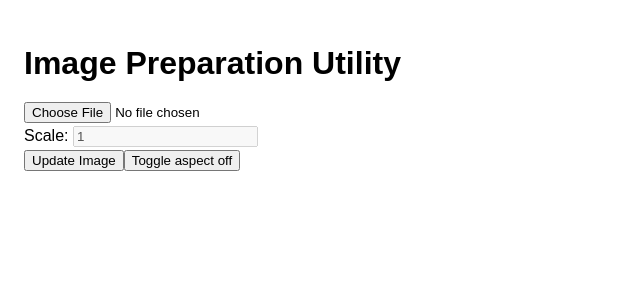
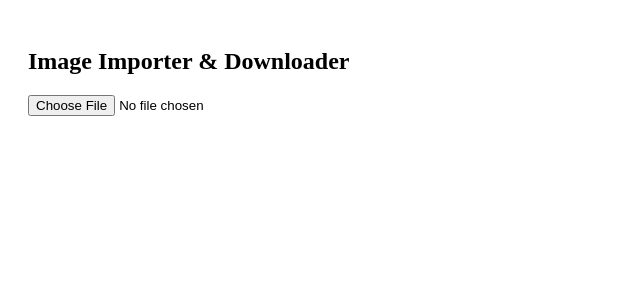
Before and after one commit to wylyon/image-prep, a React (Create React App) app: page / in a window 1280 px wide. Shown: the top 300 px of the page, without its empty margins (0-640 px from the left). Built offline with nearby package versions, Linux system fonts and the light colour scheme.

Commit message:
replace with image upload and download

```diff
--- a/src/App.tsx
+++ b/src/App.tsx
@@ -1,276 +1,70 @@
-import React, { useState, useRef } from "react";
+import React, { useState, ChangeEvent } from "react";
 
-import ReactCrop, {
-  centerCrop,
-  makeAspectCrop,
-  Crop,
-  PixelCrop,
-  convertToPixelCrop,
-} from "react-image-crop";
-import { canvasPreview } from "./canvasPreview";
-import { useDebounceEffect } from "./useDebounceEffect";
+const ImageHandler: React.FC = () => {
+  const [imageSrc, setImageSrc] = useState<string | null>(null);
+  const [fileName, setFileName] = useState<string>("downloaded-image");
 
-import "react-image-crop/dist/ReactCrop.css";
+  // Handle image import/upload
+  const handleImageUpload = (e: ChangeEvent<HTMLInputElement>) => {
+    const file = e.target.files?.[0];
+    if (file && file.type.startsWith("image/")) {
+      setFileName(file.name);
+      const reader = new FileReader();
+      reader.onload = () => {
+        setImageSrc(reader.result as string);
+      };
+      reader.readAsDataURL(file); // Convert file to base64 string for display
+    }
+  };
 
-// This is to demonstate how to make and center a % aspect crop
-// which is a bit trickier so we use some helper functions.
-function centerAspectCrop(
-  mediaWidth: number,
-  mediaHeight: number,
-  aspect: number
-) {
-  return centerCrop(
-    makeAspectCrop(
-      {
-        unit: "%",
-        width: 90,
-      },
-      aspect,
-      mediaWidth,
-      mediaHeight
-    ),
-    mediaWidth,
-    mediaHeight
-  );
-}
-
-export default function App() {
-  const [imgSrc, setImgSrc] = useState("");
-  const previewCanvasRef = useRef<HTMLCanvasElement>(null);
-  const imgRef = useRef<HTMLImageElement>(null);
-  const hiddenAnchorRef = useRef<HTMLAnchorElement>(null);
-  const blobUrlRef = useRef("");
-  const [crop, setCrop] = useState<Crop>();
-  const [completedCrop, setCompletedCrop] = useState<PixelCrop>();
-  const [scale, setScale] = useState(1);
-  const [rotate, setRotate] = useState(0);
-  const [aspect, setAspect] = useState<number | undefined>(16 / 9);
-
-  function onSelectFile(e: React.ChangeEvent<HTMLInputElement>) {
-    if (e.target.files && e.target.files.length > 0) {
-      setCrop(undefined); // Makes crop preview update between images.
-      const reader = new FileReader();
-      reader.addEventListener("load", () =>
-        setImgSrc(reader.result?.toString() || "")
-      );
-      reader.readAsDataURL(e.target.files[0]);
-    }
-  }
-
-  async function handleUpdateImageClick() {
-    const image = imgRef.current;
-    const previewCanvas = previewCanvasRef.current;
-    if (!image || !previewCanvas || !completedCrop) {
-      throw new Error("Crop canvas does not exist");
-    }
-
-    // This will size relative to the uploaded image
-    // size. If you want to size according to what they
-    // are looking at on screen, remove scaleX + scaleY
-    const scaleX = image.naturalWidth / image.width;
-    const scaleY = image.naturalHeight / image.height;
-
-    const offscreen = new OffscreenCanvas(
-      completedCrop.width * scaleX,
-      completedCrop.height * scaleY
-    );
-    const ctx = offscreen.getContext("2d");
-    if (!ctx) {
-      throw new Error("No 2d context");
-    }
-
-    ctx.drawImage(
-      previewCanvas,
-      0,
-      0,
-      previewCanvas.width,
-      previewCanvas.height,
-      0,
-      0,
-      offscreen.width,
-      offscreen.height
-    );
-    // You might want { type: "image/jpeg", quality: <0 to 1> } to
-    // reduce image size
-    const blob = await offscreen.convertToBlob({
-      type: "image/png",
-    });
-
-    if (blobUrlRef.current) {
-      URL.revokeObjectURL(blobUrlRef.current);
-    }
-    blobUrlRef.current = URL.createObjectURL(blob);
-    setImgSrc(blobUrlRef.current);
-  }
-
-  function onImageLoad(e: React.SyntheticEvent<HTMLImageElement>) {
-    if (aspect) {
-      const { width, height } = e.currentTarget;
-      setCrop(centerAspectCrop(width, height, aspect));
-    }
-  }
-
-  async function onDownloadCropClick() {
-    const image = imgRef.current;
-    const previewCanvas = previewCanvasRef.current;
-    if (!image || !previewCanvas || !completedCrop) {
-      throw new Error("Crop canvas does not exist");
-    }
-
-    // This will size relative to the uploaded image
-    // size. If you want to size according to what they
-    // are looking at on screen, remove scaleX + scaleY
-    const scaleX = image.naturalWidth / image.width;
-    const scaleY = image.naturalHeight / image.height;
-
-    const offscreen = new OffscreenCanvas(
-      completedCrop.width * scaleX,
-      completedCrop.height * scaleY
-    );
-    const ctx = offscreen.getContext("2d");
-    if (!ctx) {
-      throw new Error("No 2d context");
-    }
-
-    ctx.drawImage(
-      previewCanvas,
-      0,
-      0,
-      previewCanvas.width,
-      previewCanvas.height,
-      0,
-      0,
-      offscreen.width,
-      offscreen.height
-    );
-    // You might want { type: "image/jpeg", quality: <0 to 1> } to
-    // reduce image size
-    const blob = await offscreen.convertToBlob({
-      type: "image/png",
-    });
-
-    if (blobUrlRef.current) {
-      URL.revokeObjectURL(blobUrlRef.current);
-    }
-    blobUrlRef.current = URL.createObjectURL(blob);
-
-    if (hiddenAnchorRef.current) {
-      hiddenAnchorRef.current.href = blobUrlRef.current;
-      hiddenAnchorRef.current.click();
-    }
-  }
-
-  useDebounceEffect(
-    async () => {
-      if (
-        completedCrop?.width &&
-        completedCrop?.height &&
-        imgRef.current &&
-        previewCanvasRef.current
-      ) {
-        // We use canvasPreview as it's much faster than imgPreview.
-        canvasPreview(
-          imgRef.current,
-          previewCanvasRef.current,
-          completedCrop,
-          scale,
-          rotate
-        );
-      }
-    },
-    100,
-    [completedCrop, scale, rotate]
-  );
-
-  function handleToggleAspectClick() {
-    if (aspect) {
-      setAspect(undefined);
-    } else {
-      setAspect(16 / 9);
-
-      if (imgRef.current) {
-        const { width, height } = imgRef.current;
-        const newCrop = centerAspectCrop(width, height, 16 / 9);
-        setCrop(newCrop);
-        // Updates the preview
-        setCompletedCrop(convertToPixelCrop(newCrop, width, height));
-      }
-    }
-  }
+  // Handle image download
+  const handleDownload = () => {
+    if (!imageSrc) return;
+    const link = document.createElement("a");
+    link.href = imageSrc;
+    link.download = `copy-${fileName}`;
+    document.body.appendChild(link);
+    link.click();
+    document.body.removeChild(link);
+  };
 
   return (
-    <div className="App">
-      <div className="Crop-Controls">
-        <h1>Image Preparation Utility</h1>
-        <h2></h2>
-        <input type="file" accept="image/*" onChange={onSelectFile} />
-        <div>
-          <label htmlFor="scale-input">Scale: </label>
-          <input
-            id="scale-input"
-            type="number"
-            step="0.1"
-            value={scale}
-            disabled={!imgSrc}
-            onChange={(e) => setScale(Number(e.target.value))}
+    <div style={{ padding: "20px" }}>
+      <h2>Image Importer & Downloader</h2>
+
+      {/* File Input */}
+      <input
+        type="file"
+        accept="image/*"
+        onChange={handleImageUpload}
+        style={{ marginBottom: "20px" }}
+      />
+
+      {/* Image Display */}
+      {imageSrc && (
+        <div style={{ marginTop: "20px" }}>
+          <h3>Preview:</h3>
+          <img
+            src={imageSrc}
+            alt="Uploaded Preview"
+            style={{
+              transform: "scale(1)",
+              transformOrigin: "top left",
+              marginBottom: "400px", // Add extra margin as scaling doesn't push other content down
+            }}
           />
+          <div style={{ marginTop: "10px" }}>
+            <button
+              onClick={handleDownload}
+              style={{ padding: "10px 20px", cursor: "pointer" }}
+            >
+              Download Image
+            </button>
+          </div>
         </div>
-        <div>
-          <button onClick={handleUpdateImageClick}>Update Image</button>
-          <button onClick={handleToggleAspectClick}>
-            Toggle aspect {aspect ? "off" : "on"}
-          </button>
-        </div>
-      </div>
-      {!!imgSrc && (
-        <ReactCrop
-          crop={crop}
-          onChange={(_, percentCrop) => setCrop(percentCrop)}
-          onComplete={(c) => setCompletedCrop(c)}
-          aspect={aspect}
-          // minWidth={400}
-          minHeight={100}
-          // circularCrop
-        >
-          <img
-            ref={imgRef}
-            alt="Crop me"
-            src={imgSrc}
-            style={{ transform: `scale(${scale}) rotate(${rotate}deg)` }}
-            onLoad={onImageLoad}
-          />
-        </ReactCrop>
-      )}
-      {!!completedCrop && (
-        <>
-          <div>
-            <canvas
-              ref={previewCanvasRef}
-              style={{
-                border: "1px solid black",
-                objectFit: "contain",
-                width: completedCrop.width,
-                height: completedCrop.height,
-              }}
-            />
-          </div>
-          <div>
-            <button onClick={onDownloadCropClick}>Download</button>
-            <a
-              href="#hidden"
-              ref={hiddenAnchorRef}
-              download
-              style={{
-                position: "absolute",
-                top: "-200vh",
-                visibility: "hidden",
-              }}
-            >
-              Hidden download
-            </a>
-          </div>
-        </>
       )}
     </div>
   );
-}
+};
+
+export default ImageHandler;
```
